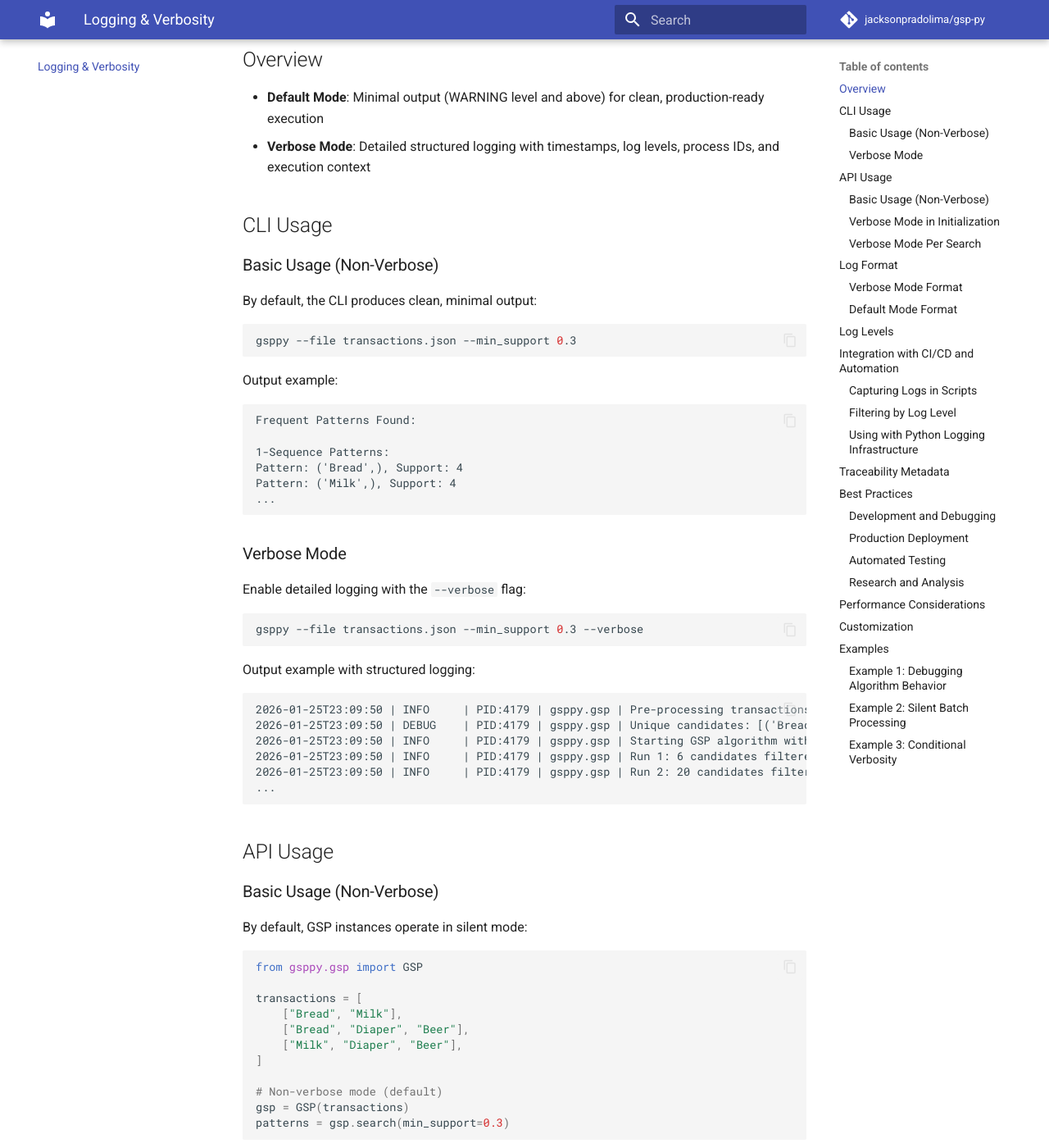
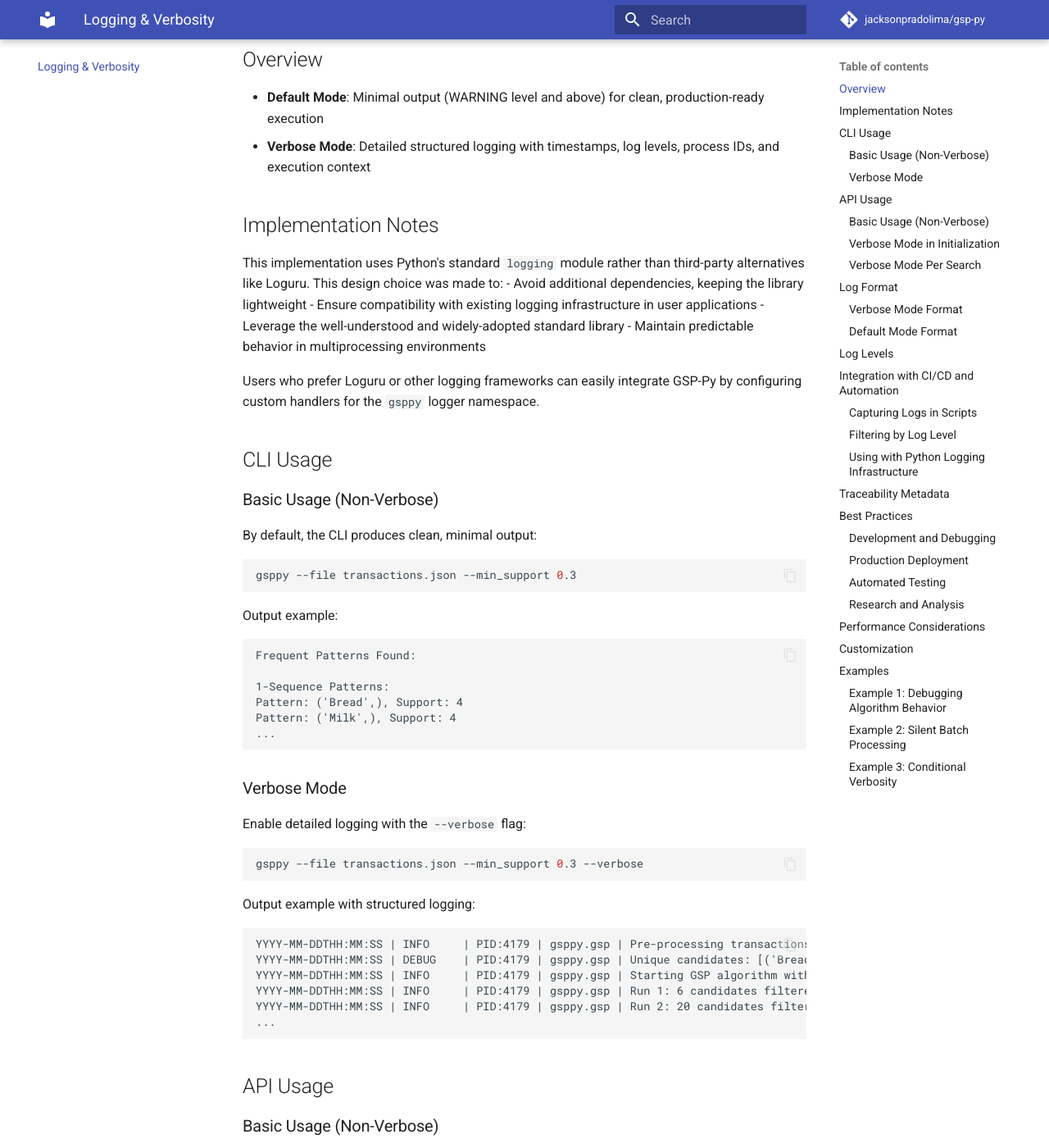
Before and after one commit to jacksonpradolima/gsp-py, an MkDocs documentation site: the page built from docs/logging.md, in a window 1280 px wide and 1400 px high, scrolled down 289 px. Shown: the whole window at 82% size. Built offline with MkDocs 1.6.1 and Material for MkDocs 9.7.7, drawn with Linux system fonts in a browser that asks for light colours; comment, search, counter and statistics services are not loaded.

Commit message:
fix: address code review feedback
- Remove root logger modifications to prevent global side effects
- Fix redundant logger configuration in CLI
- Remove redundant subprocess imports in tests
- Revert unrelated formatting changes in temporal constraints tests
- Replace future dates with YYYY-MM-DD placeholders in documentation
- Add explanation for not using Loguru in logging documentation

All changes address feedback from code review while maintaining backward compatibility and test coverage.

Co-authored-by: jacksonpradolima <7774063+jacksonpradolima@users.noreply.github.com>

````diff
--- a/docs/logging.md
+++ b/docs/logging.md
@@ -6,6 +6,16 @@ GSP-Py provides explicit verbosity control and standardized logging output for b
 
 - **Default Mode**: Minimal output (WARNING level and above) for clean, production-ready execution
 - **Verbose Mode**: Detailed structured logging with timestamps, log levels, process IDs, and execution context
+
+## Implementation Notes
+
+This implementation uses Python's standard `logging` module rather than third-party alternatives like Loguru. This design choice was made to:
+- Avoid additional dependencies, keeping the library lightweight
+- Ensure compatibility with existing logging infrastructure in user applications
+- Leverage the well-understood and widely-adopted standard library
+- Maintain predictable behavior in multiprocessing environments
+
+Users who prefer Loguru or other logging frameworks can easily integrate GSP-Py by configuring custom handlers for the `gsppy` logger namespace.
 
 ## CLI Usage
 
@@ -37,11 +47,11 @@ gsppy --file transactions.json --min_support 0.3 --verbose
 
 Output example with structured logging:
 ```
-2026-01-25T23:09:50 | INFO     | PID:4179 | gsppy.gsp | Pre-processing transactions...
-2026-01-25T23:09:50 | DEBUG    | PID:4179 | gsppy.gsp | Unique candidates: [('Bread',), ('Milk',), ...]
-2026-01-25T23:09:50 | INFO     | PID:4179 | gsppy.gsp | Starting GSP algorithm with min_support=0.3...
-2026-01-25T23:09:50 | INFO     | PID:4179 | gsppy.gsp | Run 1: 6 candidates filtered to 5.
-2026-01-25T23:09:50 | INFO     | PID:4179 | gsppy.gsp | Run 2: 20 candidates filtered to 8.
+YYYY-MM-DDTHH:MM:SS | INFO     | PID:4179 | gsppy.gsp | Pre-processing transactions...
+YYYY-MM-DDTHH:MM:SS | DEBUG    | PID:4179 | gsppy.gsp | Unique candidates: [('Bread',), ('Milk',), ...]
+YYYY-MM-DDTHH:MM:SS | INFO     | PID:4179 | gsppy.gsp | Starting GSP algorithm with min_support=0.3...
+YYYY-MM-DDTHH:MM:SS | INFO     | PID:4179 | gsppy.gsp | Run 1: 6 candidates filtered to 5.
+YYYY-MM-DDTHH:MM:SS | INFO     | PID:4179 | gsppy.gsp | Run 2: 20 candidates filtered to 8.
 ...
 ```
 
````
Also changed, not shown: README.md (+4 -4 lines), docs/cli.md (+3 -3 lines), 4 other files.
